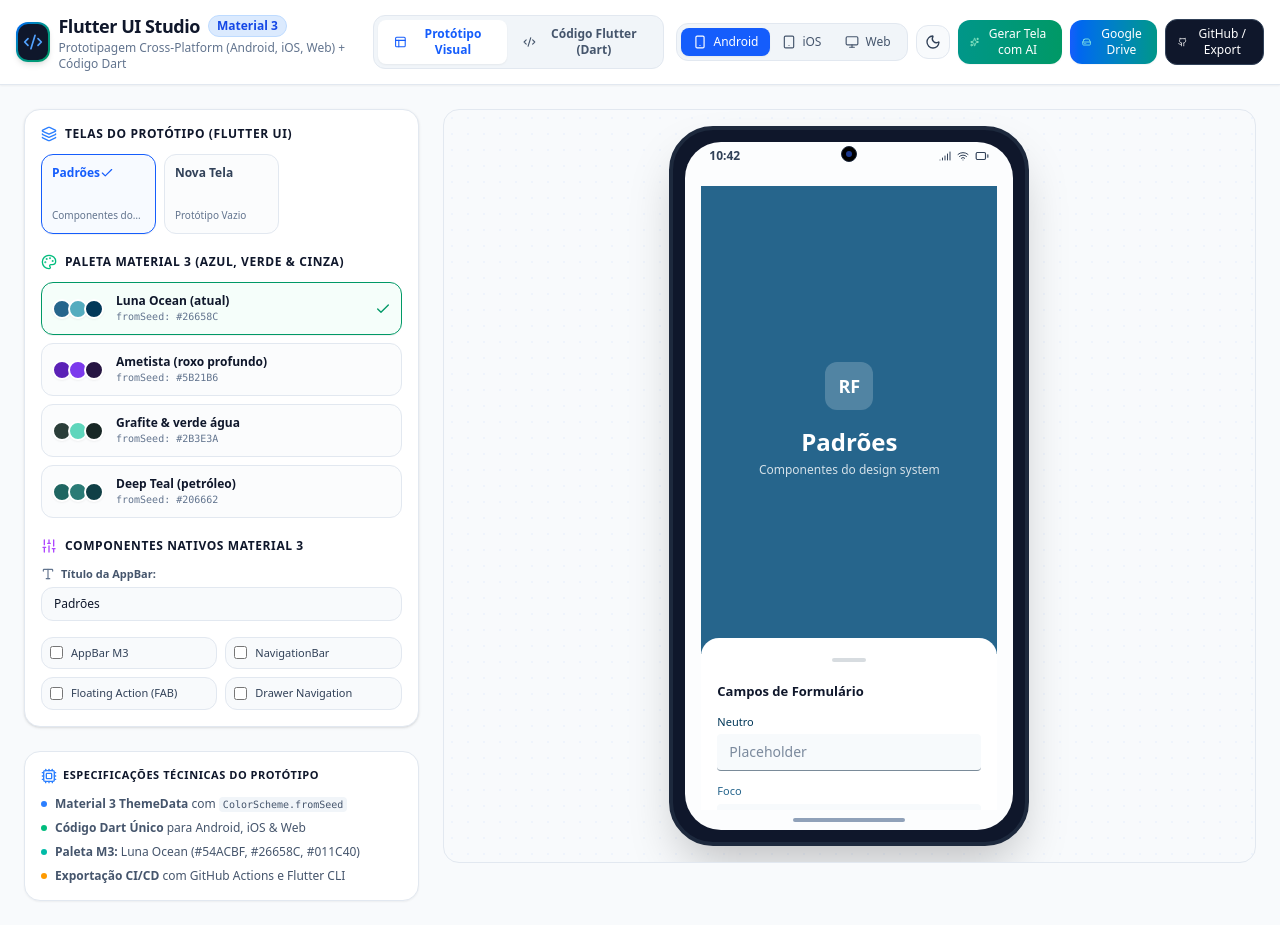
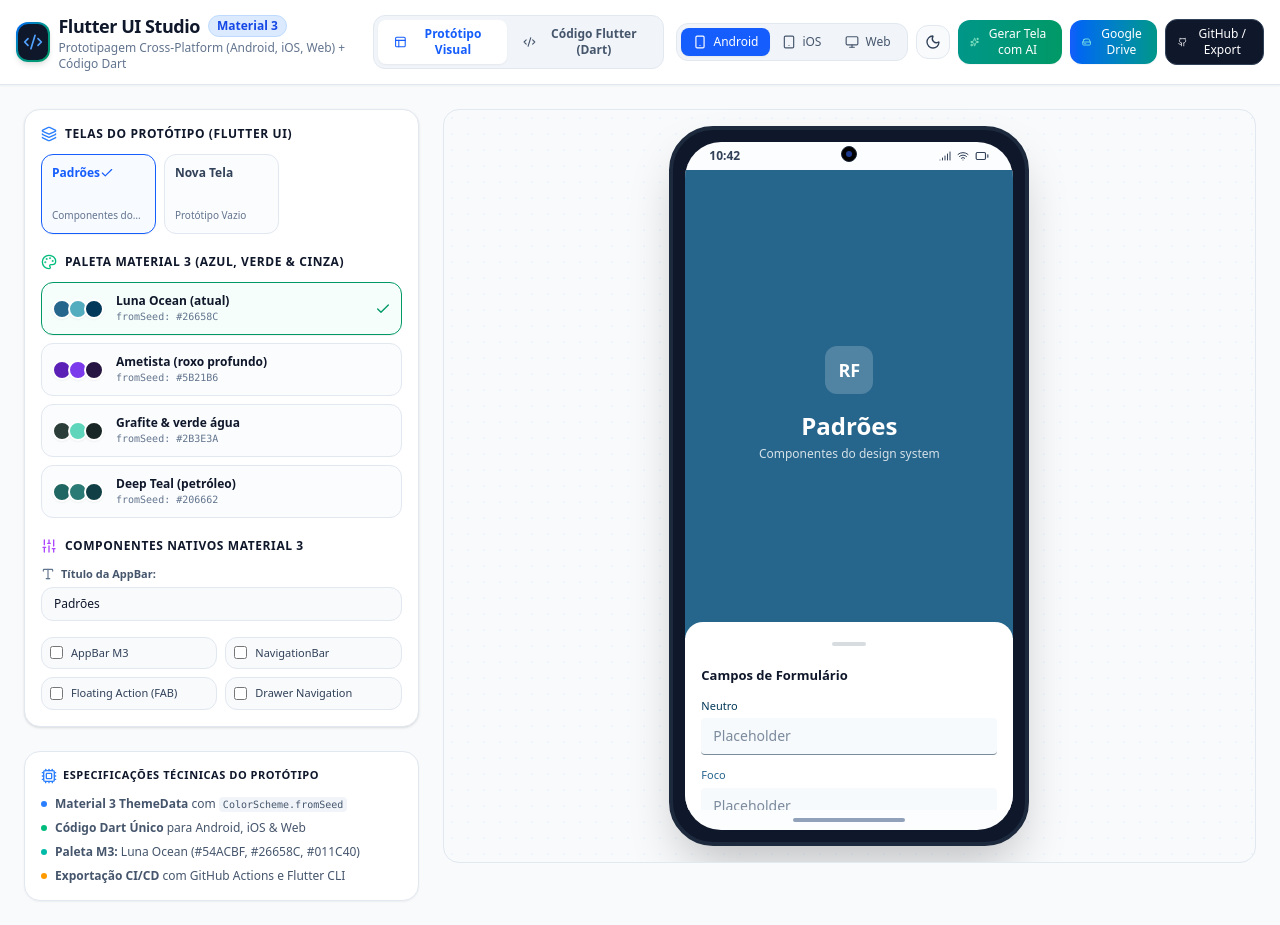
Before and after one commit to gurmoreno/template-simulador-flutter, a React (Vite) app: page / in a window 1280 px wide. Built offline with nearby package versions, Linux system fonts and the light colour scheme.

Commit message:
fix(ui): adjust padding logic for padroes screen
Update the DeviceSimulator screen layout conditional to correctly apply padding based on the padroes screen ID.

```diff
--- a/src/components/DeviceSimulator.tsx
+++ b/src/components/DeviceSimulator.tsx
@@ -269,7 +269,7 @@
         )}
 
         {/* Screen Content according to active screenConfig.id */}
-        <div className={`flex-1 flex flex-col ${screenConfig.id === 'cadastro' ? '' : 'p-4 gap-4'}`}>
+        <div className={`flex-1 flex flex-col ${screenConfig.id === 'padroes' ? '' : 'p-4 gap-4'}`}>
           {screenConfig.id === 'padroes' && (
             <div className="flex-1 flex flex-col relative overflow-hidden" style={{ backgroundColor: bodyBg }}>
               {/* a) ESTRUTURA - Faixa de Marca */}
```
